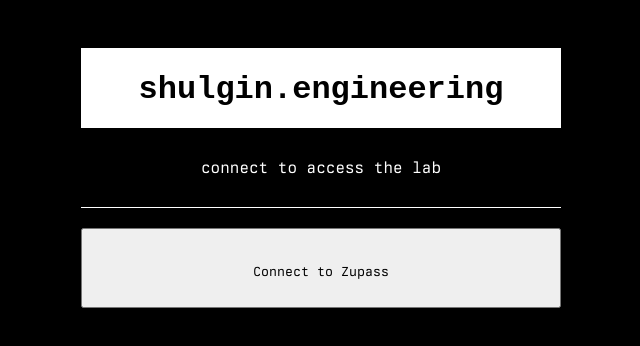
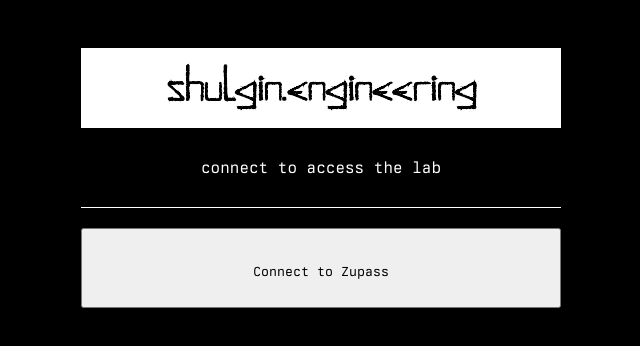
Before and after one commit to Moving-Castles/bufo.bio, a SvelteKit app: page / in a window 1280 px wide. Shown: the top 346 px of the page, without its empty margins (319-959 px from the left). Built offline with nearby package versions, Linux system fonts and the light colour scheme; a web font is replaced by a local one.

Commit message:
fix font path

```diff
--- a/src/routes/+layout.svelte
+++ b/src/routes/+layout.svelte
@@ -43,7 +43,7 @@
         background: var(--foreground);
         color: var(--background);
         font-family: var(--font-stack-alt);
-        font-size: 32px;
+        font-size: 42px;
         height: 80px;
         font-weight: bold;
         width: 100%;
--- a/static/app.css
+++ b/static/app.css
@@ -16,8 +16,8 @@
 
 @font-face {
   font-family: 'deadly';
-  src: url('deadly_typeface-webfont.woff2') format('woff2'),
-       url('deadly_typeface-webfont.woff') format('woff');
+  src: url('/fonts/deadly_typeface-webfont.woff2') format('woff2'),
+       url('/fonts/deadly_typeface-webfont.woff') format('woff');
   font-weight: normal;
   font-style: normal;
 
```
